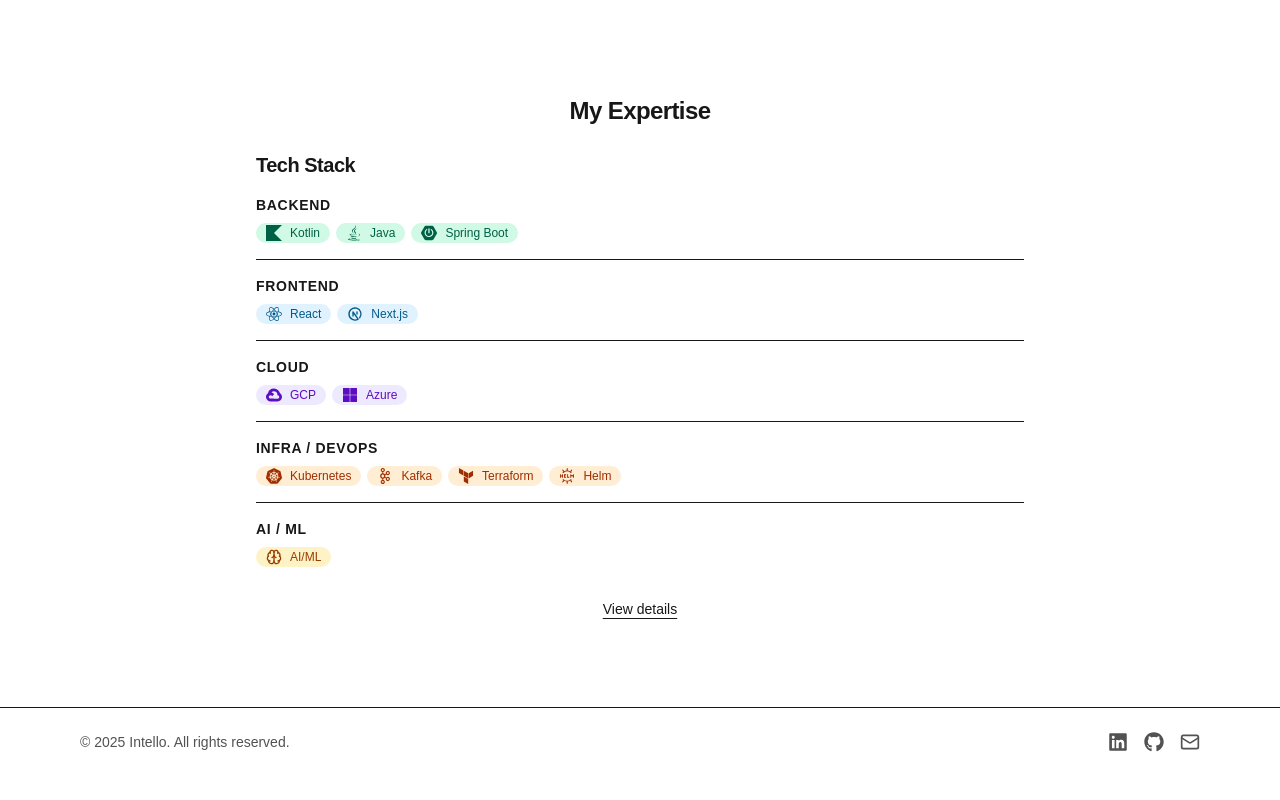
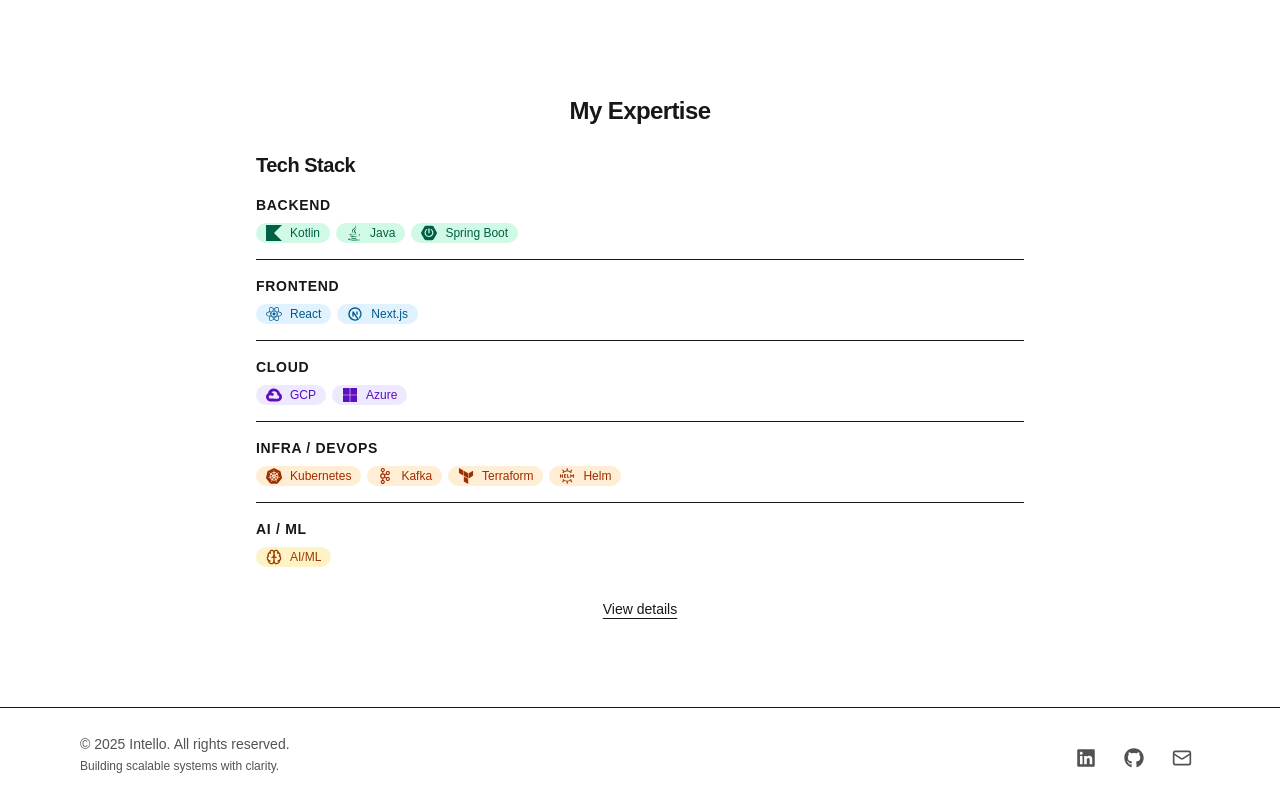
Before and after one commit to finnrobertk/intello-website, a Next.js app: page /en in a window 1280 px wide. Shown: the part 642-1442 px from the top of the page. Before the commit the page ends 1418 px from the top, so only its background shows below. Built offline with nearby package versions, Linux system fonts and the light colour scheme.

Commit message:
refactor: update footer layout with tagline and improved social icons styling

```diff
--- a/components/Footer.tsx
+++ /dev/null
@@ -1,62 +0,0 @@
-import { useTranslations } from "next-intl";
-import { Mail } from "lucide-react";
-import { FaLinkedin, FaGithub } from "react-icons/fa";
-
-type Props = {
-  linkedinUrl?: string;
-  githubUrl?: string;
-  email?: string;
-};
-
-export default function Footer({
-  linkedinUrl = "https://www.linkedin.com/in/finnrobert",
-  githubUrl = "https://github.com/finnrobertk",
-  email = "hello@intello.no",
-}: Props) {
-  const t = useTranslations("footer");
-
-  const iconBase =
-    "h-5 w-5 transition-colors transition-transform duration-200 ease-out hover:scale-110";
-
-  return (
-    <footer className="border-t mt-12 py-6">
-      <div className="mx-auto max-w-6xl px-4 flex flex-col sm:flex-row items-center justify-between gap-4 text-sm text-muted-foreground">
-        <p>
-          © {new Date().getFullYear()} Intello. {t("rights")}
-        </p>
-        <div className="flex items-center gap-4">
-          {/* LinkedIn */}
-          <a
-            href={linkedinUrl}
-            target="_blank"
-            rel="noopener noreferrer"
-            className="hover:text-[#0A66C2]"
-            aria-label="LinkedIn"
-          >
-            <FaLinkedin className={iconBase} />
-          </a>
-
-          {/* GitHub */}
-          <a
-            href={githubUrl}
-            target="_blank"
-            rel="noopener noreferrer"
-            className="hover:text-[#181717] dark:hover:text-gray-300"
-            aria-label="GitHub"
-          >
-            <FaGithub className={iconBase} />
-          </a>
-
-          {/* Email */}
-          <a
-            href={`mailto:${email}`}
-            className="hover:text-emerald-500"
-            aria-label="Send email"
-          >
-            <Mail className={iconBase} />
-          </a>
-        </div>
-      </div>
-    </footer>
-  );
-}
--- a/components/site/Footer.tsx
+++ b/components/site/Footer.tsx
@@ -23,17 +23,18 @@
   return (
     <footer className="border-t mt-12 py-6">
       <div className="mx-auto max-w-6xl px-4 flex flex-col sm:flex-row items-center justify-between gap-4 text-sm text-neutral-600 dark:text-neutral-300">
-        <p>
-          © {year} Intello. {t("rights")}
-        </p>
-        <div className="flex items-center gap-4">
+        <div className="flex flex-col items-center sm:items-start">
+          <p>© {year} Intello. {t("rights")}</p>
+          <p className="text-xs text-muted-foreground mt-1">Building scalable systems with clarity.</p>
+        </div>
+        <div className="mt-2 flex items-center gap-2 sm:gap-3">
           {/* LinkedIn */}
           <a
             href={linkedinUrl}
             target="_blank"
             rel="noopener noreferrer"
             aria-label="LinkedIn"
-            className="group transition-colors hover:text-[#0A66C2]"
+            className="group inline-flex h-9 w-9 items-center justify-center rounded-md transition-colors hover:text-[#0A66C2]"
           >
             <FaLinkedin className={iconBase} />
           </a>
@@ -43,7 +44,7 @@
             target="_blank"
             rel="noopener noreferrer"
             aria-label="GitHub"
-            className="group transition-colors hover:text-[#181717] dark:hover:text-gray-300"
+            className="group inline-flex h-9 w-9 items-center justify-center rounded-md transition-colors hover:text-[#181717] dark:hover:text-gray-300"
           >
             <FaGithub className={iconBase} />
           </a>
@@ -51,7 +52,7 @@
           <a
             href={`mailto:${email}`}
             aria-label="Send email"
-            className="group transition-colors hover:text-emerald-500"
+            className="group inline-flex h-9 w-9 items-center justify-center rounded-md transition-colors hover:text-emerald-500"
           >
             <Mail className={iconBase} />
           </a>
```
